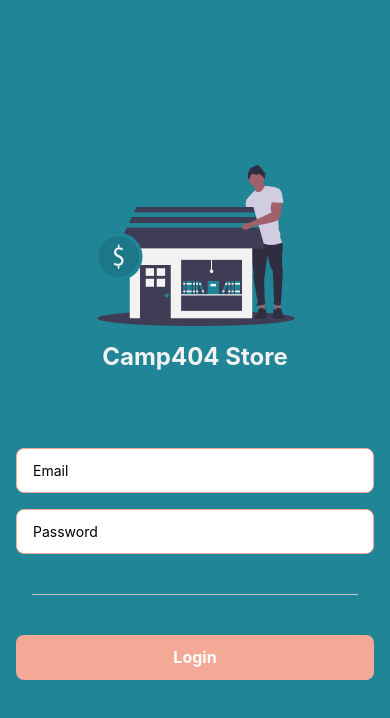
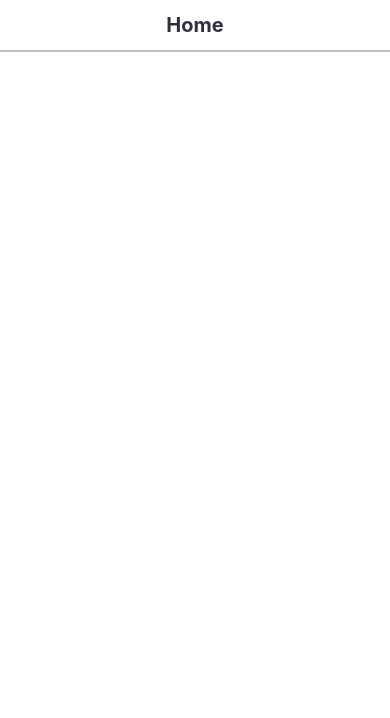
Before and after one commit to noelginting/React-Camp-404, a React Native app: screen /Home in a window 390 px wide. Before the commit this address had no page. Shown: the top 718 px of the page. Built offline with nearby package versions, Linux system fonts and the light colour scheme.

Commit message:
make header

```diff
--- /dev/null
+++ b/src/component/Header/index.js
@@ -0,0 +1,36 @@
+/* eslint-disable prettier/prettier */
+import { StyleSheet, Text, View } from 'react-native';
+import React from 'react';
+
+const Header = ({title}) => {
+  return (
+    <View style={styles.container}>
+      <Text style={styles.title}>{title}</Text>
+    </View>
+  );
+};
+
+export default Header;
+
+const styles = StyleSheet.create({
+    container:{
+        height:50,
+        alignItems:'center',
+        justifyContent:'center',
+        backgroundColor:'#fff',
+        shadowColor:'#000',
+        shadowOffset:{
+            width:0,
+            height:2,
+        },
+        shadowOpacity:0.25,
+        shadowRadius:0,
+        elevation:5,
+        zIndex:1,
+    },
+    title:{
+        fontSize:20,
+        fontWeight:'bold',
+        color:'#2F2E41',
+    },
+});
--- /dev/null
+++ b/src/component/index.js
@@ -0,0 +1,4 @@
+/* eslint-disable prettier/prettier */
+import Header from './Header';
+
+export {Header};
--- /dev/null
+++ b/src/pages/Home/index.js
@@ -0,0 +1,22 @@
+/* eslint-disable prettier/prettier */
+import { StyleSheet, Text, View } from 'react-native';
+import React from 'react';
+import { Header } from '../../component';
+import { SafeAreaView } from 'react-native-safe-area-context';
+
+const Home = () => {
+  return (
+    <SafeAreaView style={styles.page}>
+        <Header title={'Home'}/>
+    </SafeAreaView>
+  );
+};
+
+export default Home;
+
+const styles = StyleSheet.create({
+    page:{
+        flex:1,
+        backgroundColor:'#fff',
+    },
+});
--- a/src/pages/Login/index.js
+++ b/src/pages/Login/index.js
@@ -25,7 +25,7 @@ const Login = ({navigation}) => {
         <Text style={styles.title}>Camp404 Store</Text>
         <TextInput
         placeholder="Email"
-        keyboardAppearance="email-address"
+        keyboardType="email-address"
         onChangeText={setEmail}
         value={email}
         style={styles.emailInput}/>
--- a/src/pages/index.js
+++ b/src/pages/index.js
@@ -1,4 +1,5 @@
 /* eslint-disable prettier/prettier */
 import Login from './Login';
+import Home from './Home';
 
-export {Login};
+export {Login,Home};
--- a/src/routers/index.js
+++ b/src/routers/index.js
@@ -2,7 +2,7 @@
 import {NavigationContainer} from '@react-navigation/native';
 import {createStackNavigator} from '@react-navigation/stack';
 import React from 'react';
-import {Login} from '../pages';
+import {Login,Home} from '../pages';
 
 const Stack = createStackNavigator();
 
@@ -14,6 +14,7 @@ function Routes () {
         headerShown:false,
     }}>
     <Stack.Screen name="Login" component={Login}/>
+    <Stack.Screen name="Home" component={Home}/>
     </Stack.Navigator>
 </NavigationContainer>
   );
```
